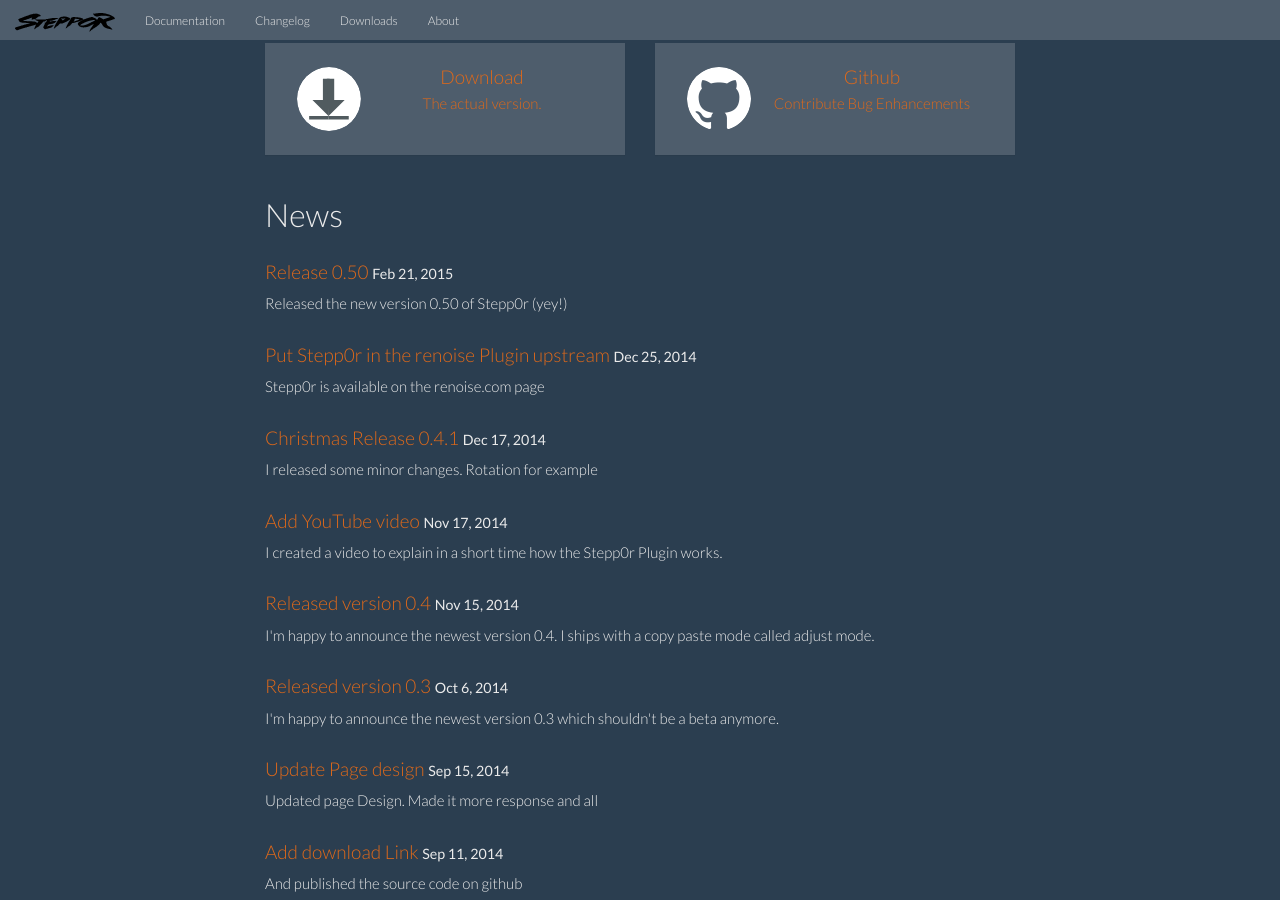
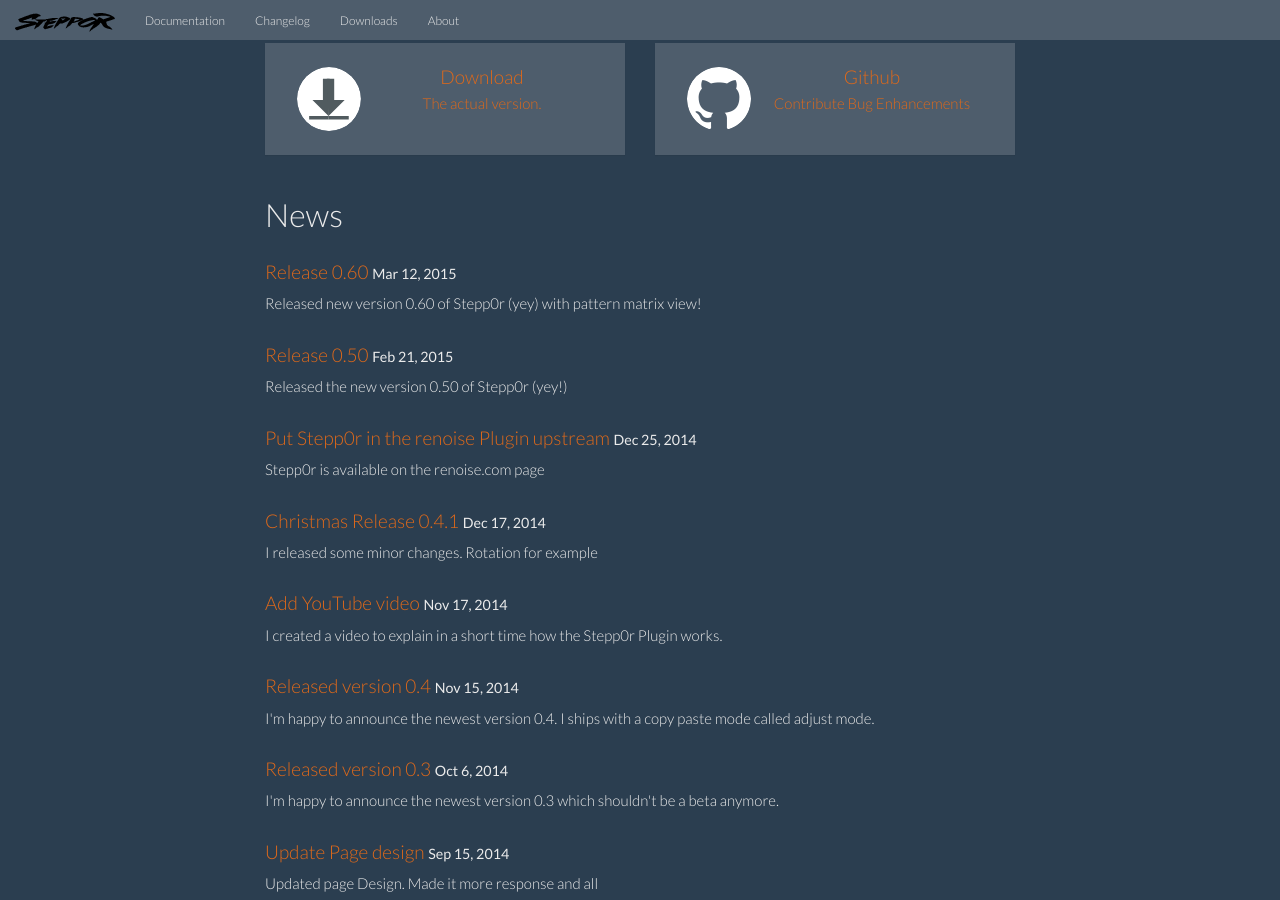
Before and after one commit to mrVanDalo/stepp0r, a Jekyll site: the page built from index.html, in a window 1280 px wide and 900 px high, scrolled down 1232 px. Built offline with Jekyll 4.4.1, drawn with Linux system fonts in a browser that asks for light colours; nearby versions of some CDN libraries; a script that is not in the unit is left out; some of the changed lines change nothing that is shown.

Commit message:
wrote report

```diff
--- /dev/null
+++ b/_posts/2015-03-12-released_060.markdown
@@ -0,0 +1,26 @@
+---
+layout: post
+title:  "Release 0.60"
+date:   2015-03-12 21:31:00
+categories: update ableton-live
+author: "Palo van Dalo"
+abstract: "Released new version 0.60 of Stepp0r (yey) with pattern matrix view!"
+---
+
+I am really proud on this one. The new Pattern Matrix view will help you to arrange your patterns
+like (or for) the plugins 'Live Dive', 'Grid Pie' or 'Cells'.
+
+Documentation will be updated soon.
+
+You can download the Plugin [here]( {{site.baseurl }}/downloads/Stepp0r-0.60.xrnx ),
+[here](http://www.renoise.com/tools/stepp0r) or use the
+[Renoise-Update-Checker](http://www.renoise.com/tools/update-checker).
+
+## 0.60 Meelis Veilberg
+
+* pagination of instruments should be configurable in the ui `enhancement`
+* Clean up some functions to the renoise object `tech-enhancement`
+* Edit Pattern Matrix `enhancement`
+* Improve pattern editor view `enhancement`
+* record button `enhancement`
+* Launchpad 1 does not react instantly `bug`
--- a/download.md
+++ b/download.md
@@ -16,6 +16,7 @@
 
 ## All versions
 
+* [0.60]( {{site.baseurl }}/downloads/Stepp0r-0.60.xrnx ) released 12.03.2015
 * [0.50]( {{site.baseurl }}/downloads/Stepp0r-0.50.xrnx ) released 21.02.2015
 * [0.4.1]( {{site.baseurl }}/downloads/Stepp0r-0.4.1.xrnx ) released 17.12.2014
 * [0.4]( {{site.baseurl }}/downloads/Stepp0r-0.4.xrnx ) released 15.11.2014
```
